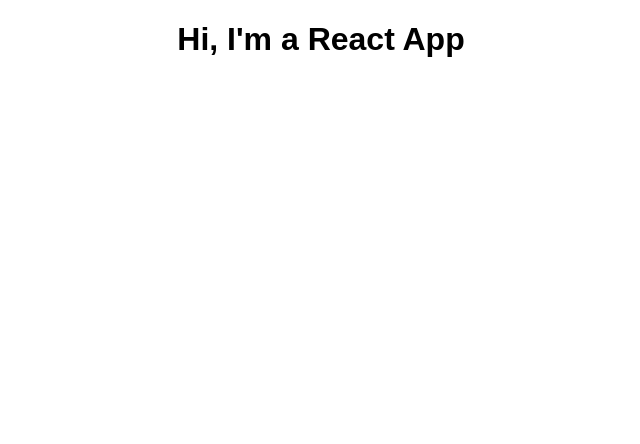
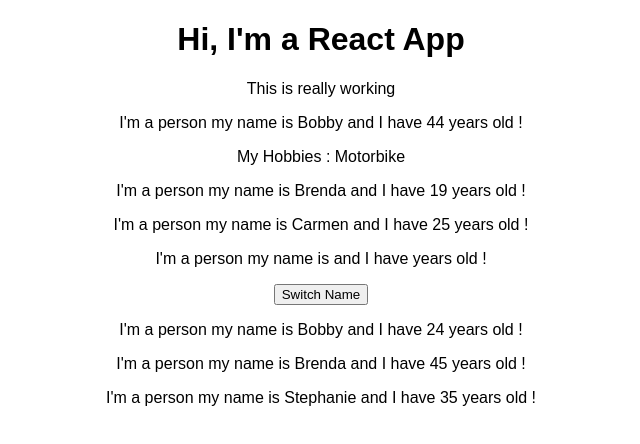
Before and after one commit to DOligex/react-complete-guide, a React (Create React App) app: page / in a window 1280 px wide. Shown: the top 444 px of the page, without its empty margins (319-959 px from the left). Built offline with nearby package versions, Linux system fonts and the light colour scheme.

Commit message:
listen event and setState

```diff
--- a/src/App.js
+++ b/src/App.js
@@ -1,14 +1,64 @@
 import React, { Component } from 'react';
 import './App.css';
 
+// React components
+import Person from './Person/Person';
+
 class App extends Component {
+  // creation d'un state qui est une propriete egal a un objet javascript ici un objet contenant des tableau
+  state = {
+    persons: [
+    { name: 'Bobby', age: 24 },
+    { name: 'Brenda', age: 45 },
+    { name: 'Stephanie', age: 35 },
+    ]
+  }
+
+  // debut de nom au choix mais le Handler est obligatoire pour la methode
+  switchNameHandler = () => {
+    // console.log('Was cliked !');
+    this.setState( {
+      persons: [
+        { name: 'La pointe', age: 24 },
+        { name: 'Brenda', age: 45 },
+        { name: 'Stephanie', age: 55 },
+      ],
+      otherState: 'some other value'
+      }
+    )
+
+  }
   render() {
-    return (
-      <div className="App">
-        <h1> Hi, I'm a React App</h1>
-      </div>
-    );
+    // premiere facon d'afficher une vue dans le DOM
+     return (
+       <div className="App">
+         <h1> Hi, I'm a React App</h1>
+         <p>This is really working</p>
+
+         {/* Les customs componenets commencent par une majuscule pour ne pas interferer avec les balises 'html normales' */}
+         <Person name="Bobby" age="44">My Hobbies : Motorbike</Person>
+         <Person name="Brenda" age="19"></Person>
+         <Person name="Carmen" age="25"></Person>
+         {/* ou si pas d'insertion  */}
+         <Person />
+
+         {/* creation de bouton pour switcher les users */}
+         {/* attention onclick en JS pur ici onClick */}
+         <button onClick={this.switchNameHandler}>Switch Name</button>
+
+         {/* Les states sont affiches de la facon ci-dessous */}
+         <Person name={this.state.persons[0].name} age={this.state.persons[0].age}></Person>
+         <Person name={this.state.persons[1].name} age={this.state.persons[1].age}></Person>
+         <Person name={this.state.persons[2].name} age={this.state.persons[2].age}></Person>
+
+       </div>
+     );
+     {/* */}
+
+    // seconde facon d'afficher une vue dans le DOM
+    // return React.createElement('div', {className : 'App'}, React.createElement('h1', null, 'Does this work now ?'));
   }
+
 }
 
 export default App;
--- /dev/null
+++ b/src/Person/Person.js
@@ -0,0 +1,14 @@
+import React from 'react';
+
+const person = (props) => {
+    // insertion de code javascript dans le "html" avec {}
+    // return <p>I'm a person my name is {prompt(`What is your name ?`)} and I have {Math.floor(Math.random() * 30)} years old ! </p>
+    return <div>
+        <p>I'm a person my name is {props.name} and I have {props.age} years old ! </p>
+        {/* Pour passer les valeurs entre les balises ouvrantes et fermantes de eds composants appeles dans le App.js  */}
+        {/* On utilise prosp.children */}
+        <p>{props.children}</p>
+    </div>
+}
+
+export default person;
--- a/src/index.js
+++ b/src/index.js
@@ -4,5 +4,6 @@
 import App from './App';
 import registerServiceWorker from './registerServiceWorker';
 
+// permet de rooter les pages par defaut il n'y en a qu'une
 ReactDOM.render(<App />, document.getElementById('root'));
 registerServiceWorker();
```
